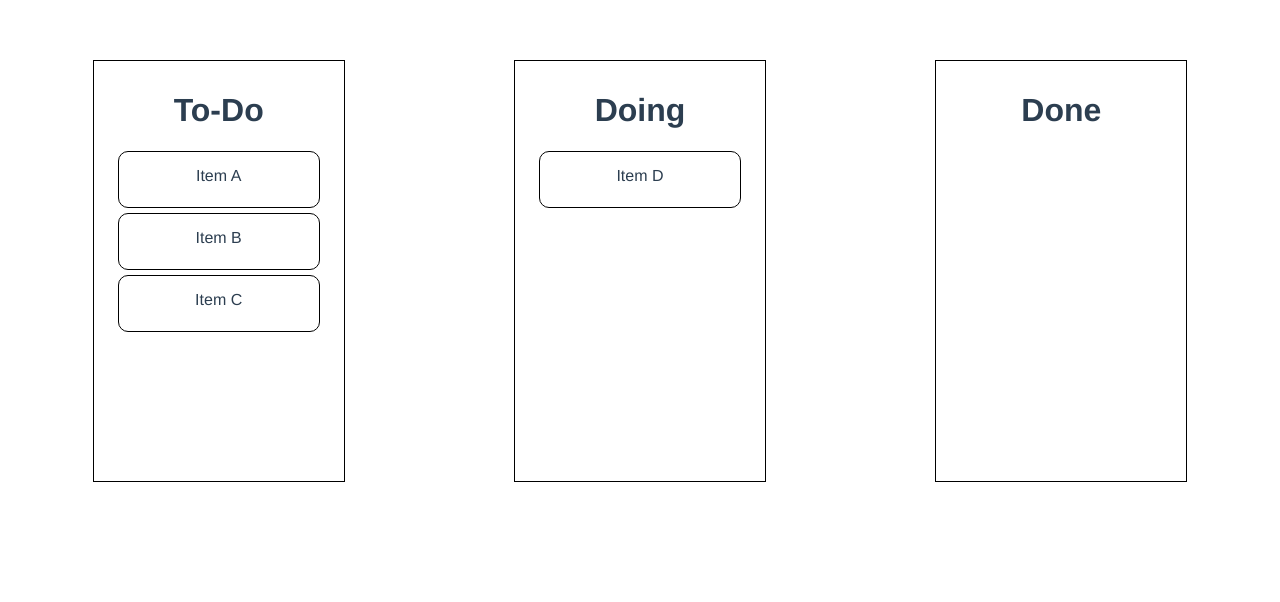
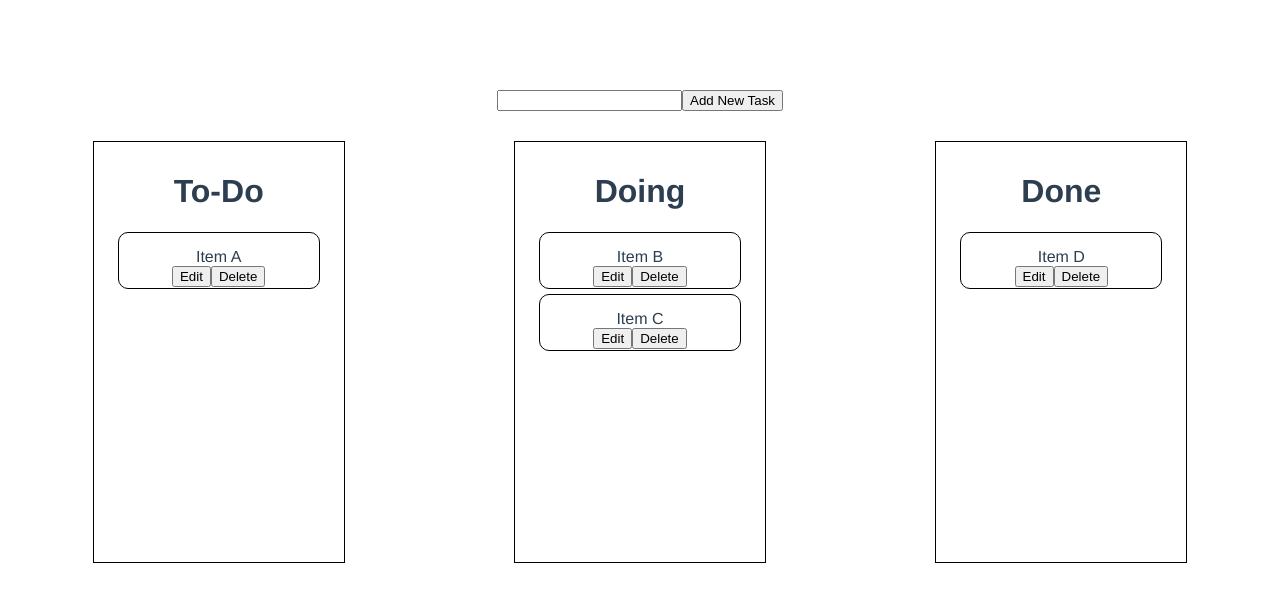
Before and after one commit to Arinchai-tni/vue-project, a Vue app: page / in a window 1280 px wide. Shown: the top 602 px of the page. Built offline with nearby package versions, Linux system fonts and the light colour scheme.

Commit message:
add modi update  delete

```diff
--- a/src/components/TaskList.vue
+++ b/src/components/TaskList.vue
@@ -1,82 +1,117 @@
 <template>
-    <div>
-        <div class="container">
-            <div class="task-zone">
-                <div class="drop-zone" @drop="onDrop($event, 'todo')"  @dragover.prevent @dragenter.prevent>
+    <div class="container">
+        <div class="add-task">
+            <input id="new-task" type="text" v-model="newTask">
+            <button type="button" @click="addTask(newTask)">Add New Task</button>
+        </div>
+        <div class="task-zone">
+            <div class="drop-zone" @drop="onDrop($event, 'todo')" @dragover.prevent @dragenter.prevent>
                 <h1>To-Do</h1>
-                    <div class="drag-el" draggable @dragstart="onStart($event,task)" v-for="task in todoList" :key="task.id">{{task.title}}</div>
+                <div class="drag-el" v-for="task in taskTodo" :key="task.id" draggable @dragstart="onStart($event, task)">
+                    <span v-if="editTask != task.id">{{ task.title }}</span>
+                    <input v-else class="edit-task" type="text" v-model="task.title">
+                    <br>
+                    <button v-if="editTask != task.id" type="button" @click="onEdit(task)">Edit</button>
+                    <button v-else type="button" @click="editedTask(task)">Save</button>
+                    <button type="button" @click="deleteTask(task.id)">Delete</button>
+                </div>
             </div>
-                <div class="drop-zone" @drop="onDrop($event, 'doing')" @dragover.prevent @dragenter.prevent>
+            <div class="drop-zone" @drop="onDrop($event, 'doing')" @dragover.prevent @dragenter.prevent>
                 <h1>Doing</h1>
-                    <div class="drag-el" draggable @dragstart="onStart($event,task)" v-for="task in doingList" :key="task.id">{{task.title}}</div>
+                <div class="drag-el" v-for="task in taskDoing" :key="task.id" draggable @dragstart="onStart($event, task)">
+                    <span v-if="editTask != task.id">{{ task.title }}</span>
+                    <input v-else class="edit-task" type="text" v-model="task.title">
+                    <br>
+                    <button v-if="editTask != task.id" type="button" @click="onEdit(task)">Edit</button>
+                    <button v-else type="button" @click="editedTask(task)">Save</button>
+                    <button type="button" @click="deleteTask(task.id)">Delete</button>
+                </div>
             </div>
-                <div class="drop-zone" @drop="onDrop($event, 'done')" @dragover.prevent @dragenter.prevent>
+            <div class="drop-zone" @drop="onDrop($event, 'done')" @dragover.prevent @dragenter.prevent>
                 <h1>Done</h1>
-                    <div class="drag-el" draggable @dragstart="onStart($event,task)" v-for="task in doneList" :key="task.id">{{task.title}}</div>
+                <div class="drag-el" v-for="task in taskDone" :key="task.id" draggable @dragstart="onStart($event, task)">
+                    <span v-if="editTask != task.id">{{ task.title }}</span>
+                    <input v-else class="edit-task" type="text" v-model="task.title">
+                    <br>
+                    <button v-if="editTask != task.id" type="button" @click="onEdit(task)">Edit</button>
+                    <button v-else type="button" @click="editedTask(task)">Save</button>
+                    <button type="button" @click="deleteTask(task.id)">Delete</button>
                 </div>
-
             </div>
         </div>
     </div>
+</template>
 
-</template>>
 <script>
 export default {
     name: 'TaskList',
     data(){
         return{
+            newTask: "",
+            editTask: "",
             tasks:[
                 {
                     id: 1,
                     title: 'Item A',
                     status: 'todo'
-
                 },
                 {
                     id: 2,
                     title: 'Item B',
-                    status: 'todo'
-
+                    status: 'doing'
                 },
                 {
                     id: 3,
                     title: 'Item C',
-                    status: 'todo'
-
+                    status: 'doing'
                 },
                 {
                     id: 4,
                     title: 'Item D',
-                    status: 'doing'
-
+                    status: 'done'
                 }
             ]
         }
     },
     computed:{
-        todoList(){
-            return this.tasks.filter(task => task.status == "todo")
+        taskTodo(){
+            return this.tasks.filter(task => task.status === 'todo')
         },
-        doingList(){
-            return this.tasks.filter(task => task.status == "doing")
+        taskDoing(){
+            return this.tasks.filter(task => task.status === 'doing')
         },
-        doneList(){
-            return this.tasks.filter(task => task.status == "done")
+        taskDone(){
+            return this.tasks.filter(task => task.status === 'done')
         }
     },
     methods:{
         onStart(e, task){
-        e.dataTransfer.dropEffect = "move"
-        e.dataTransfer.effectAllowed = "move"
-        e.dataTransfer.setData('taskId', task.id)
+            e.dataTransfer.dropEffect = 'move'
+            e.dataTransfer.effectAllowed = 'move'
+            e.dataTransfer.setData('taskId', task.id)
         },
         onDrop(e, newStatus){
             const taskId = e.dataTransfer.getData('taskId')
             const task = this.tasks.find(task => task.id == taskId)
-
             task.status = newStatus
+        },
+        addTask(newTask){
+            let newId = (this.tasks.length + 1)
+            const newTitle = newTask
+            this.tasks.push({ id: newId, title: newTitle, status: 'todo' })
+            this.newTask = "";
+        },
+        deleteTask(taskId){
+            this.tasks = this.tasks.filter(task => task.id != taskId)
+        },
+        onEdit(task){
+            this.editTask = task.id
+        },
+        editedTask(updateTask){
+            const task = this.tasks.find(task => task.id == updateTask.id)
+            task.title = updateTask.title
+            this.editTask = null
         }
-
     }
 }
 </script>
@@ -104,4 +139,7 @@
     padding-top: 15px;
 
 }
+.add-task{
+    padding: 30px;
+}
 </style>
```
